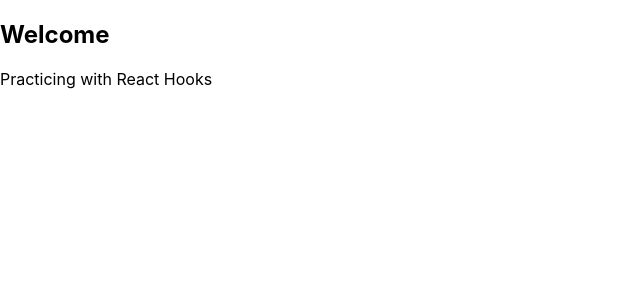
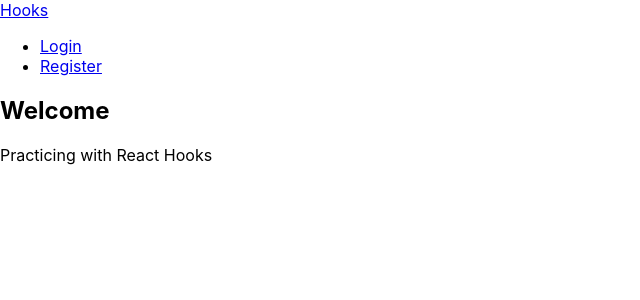
Before and after one commit to dc5will/react-hooks-app, a React (Create React App) app: page / in a window 1280 px wide. Shown: the top 300 px of the page, without its empty margins (0-640 px from the left). Built offline with nearby package versions, Linux system fonts and the light colour scheme; no server answers.

Commit message:
created navbar component and linked to landingpage, working on login page

```diff
--- a/src/components/LandingPage/LandingPage.js
+++ b/src/components/LandingPage/LandingPage.js
@@ -1,8 +1,10 @@
 import React from "react";
+import Navbar from '../Navbar/Navbar';
 
 export default function HomePage(props) {
   return (
     <main>
+      <Navbar {...props} />
       <div className="container">
         <h2>Welcome</h2>
         <p>Practicing with React Hooks</p>
--- /dev/null
+++ b/src/components/Navbar/Navbar.js
@@ -0,0 +1,40 @@
+import React from "react";
+import firebase from "../../firebase";
+import { Link } from "react-router-dom";
+
+export default function Navbar(props) {
+  async function logout() {
+    await firebase.logout();
+    props.history.push("/");
+  }
+
+  return (
+    <nav>
+      <div className="nav-wrapper">
+        <Link className="brand-logo" to="/">
+          Hooks
+        </Link>
+
+        {!firebase.getCurrentUsername() ? (
+          <ul id="nav-mobile" className="right">
+            <li>
+              <Link to="/login">Login</Link>
+            </li>
+            <li>
+              <Link to="/register">Register</Link>
+            </li>
+          </ul>
+        ) : (
+          <ul id="nav-mobile" className="right">
+            <li>
+              <Link to="/dashboard">Dashboard</Link>
+            </li>
+            <li>
+              <button onClick={logout}>Logout</button>
+            </li>
+          </ul>
+        )}
+      </div>
+    </nav>
+  );
+}
```
Also changed, not shown: 1 other file (tests, documents, lock files or other folders).
